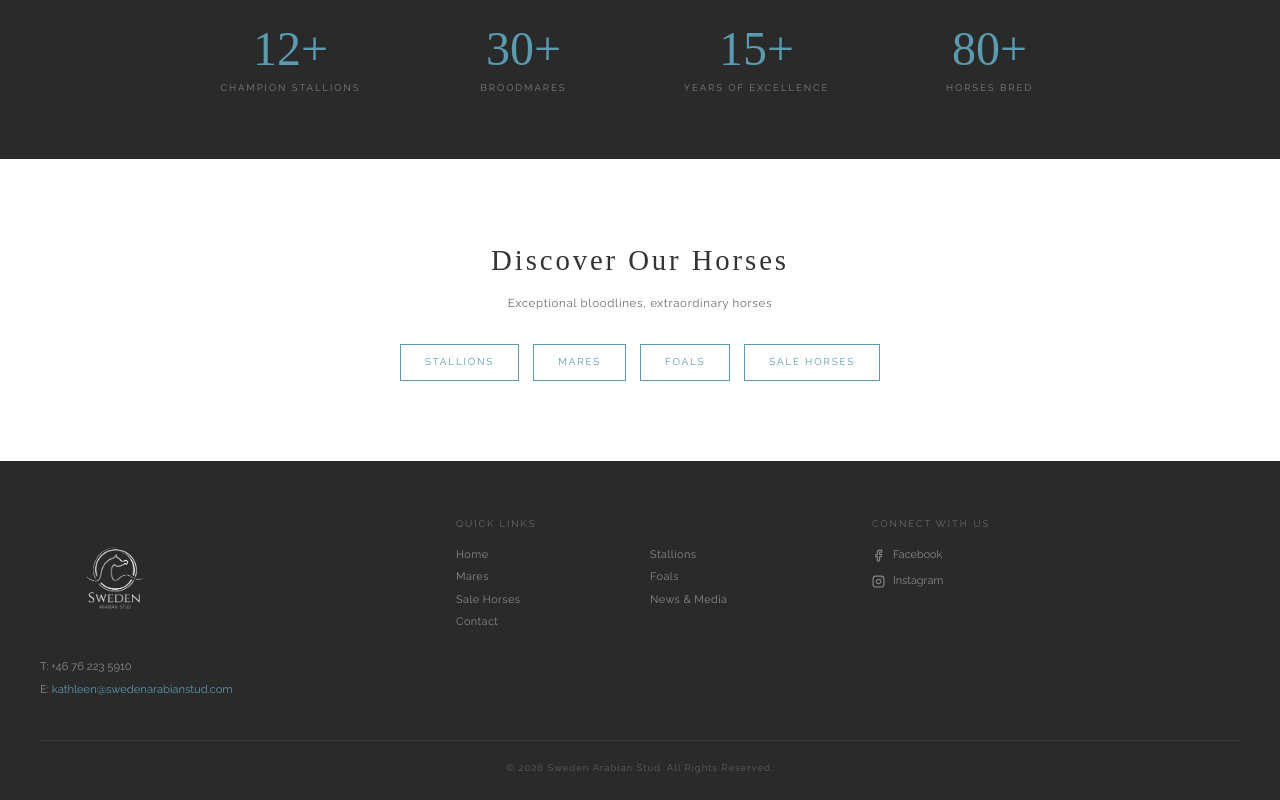
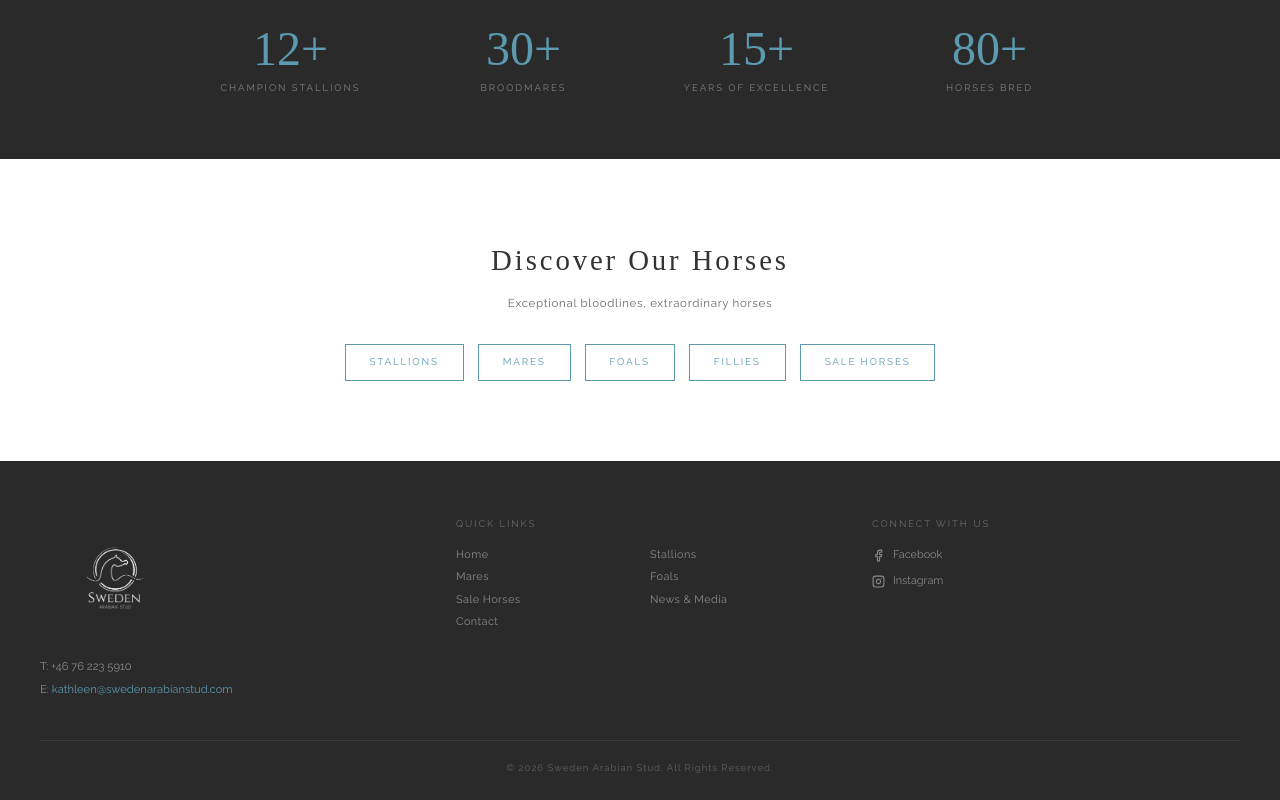
Before and after one commit to AdrianRydin/sweden-arabian-stud, a Next.js app: page / in a window 1280 px wide. Shown: the part 2434-3234 px from the top of the page. Built offline with nearby package versions, Linux system fonts and the light colour scheme.

Commit message:
Updated button to include fillies

```diff
--- a/app/page.tsx
+++ b/app/page.tsx
@@ -169,6 +169,7 @@ export default function Home() {
             { label: "Stallions", to: "/stallions" },
             { label: "Mares", to: "/mares" },
             { label: "Foals", to: "/foals" },
+            { label: "Fillies", to: "/fillies" },
             { label: "Sale Horses", to: "/sale-horses" },
           ].map((item) => (
             <Link key={item.to} href={item.to} className="cta-link-button">
```
